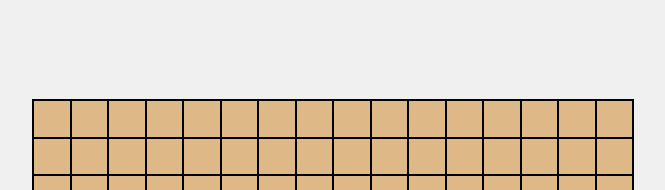
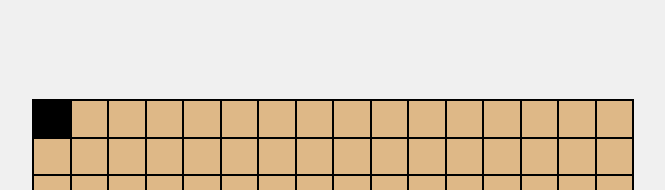
Before and after one commit to jrramoncp/etch-a-skech, a plain HTML site: page index.html in a window 1280 px wide. In both pictures the pointer is over the element 358 px from the left and 118 px from the top of the page. Shown: the top 190 px of the page, without its empty margins (307-972 px from the left). Drawn offline with Linux system fonts and the light colour scheme.

Commit message:
Añado stilos simples

```diff
--- a/style.css
+++ b/style.css
@@ -21,3 +21,7 @@ body{
     border: 1px solid black;
     box-sizing: border-box;
 }
+
+.grid-cell:hover{
+    background-color: black;
+}
```
